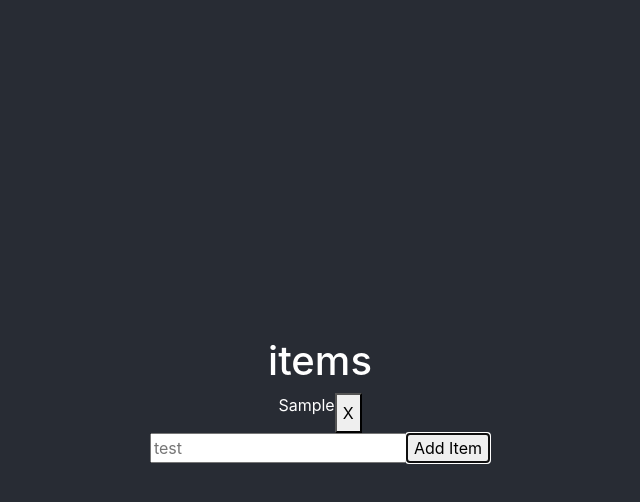
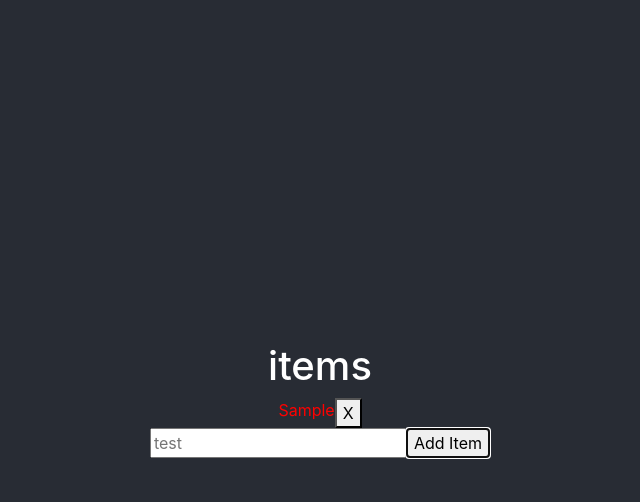
Before and after one commit to thedamian/todo-reactapp, a React (Create React App) app: page / in a window 1280 px wide. Both pictures are taken after typing "Sample" into the empty fields and a click on the button "Add Item". Shown: the top 502 px of the page, without its empty margins (320-960 px from the left). Built offline with nearby package versions, Linux system fonts and the light colour scheme.

Commit message:
updated code to try to see if item complete or not

```diff
--- a/src/Components/TodoItem.js
+++ b/src/Components/TodoItem.js
@@ -1,25 +1,33 @@
-import React from 'react'
+import React from "react";
 
 class TodoItem extends React.Component {
-  constructor(props){
-    super(props)
-    this.state = {
-
-    }
+  constructor(props) {
+    super(props);
+    this.state = {};
   }
 
-  render(){
-    return(
+  render() {
+    let todoItem = this.props.item;
+
+    function strikeItem() {
+      todoItem.completed = !todoItem.completed;
+      console.log(todoItem.completed);
+    }
+
+    return (
       <div className="row" id={this.props.id}>
-        {/* <input type="checkbox" checked={this.props.item.completed} onChange={this.props.onDelete.bind(this, this.props.item.id)}/>  */}
-        {/* <input type="checkbox" checked={this.props.item.completed} onChange={this.props.onDelete.bind(this, this.props.item)}/>  */}
-        {/* <input type="checkbox" checked={this.props.item.completed} onChange={this.item.completed = true}/>  */}
-        {/* <p style={this.props.item.completed ? {color: 'red'} : {color: 'white'}} onClick={this.props.item.completed = true}>{this.props.item.text}</p> */}
-        <p>{this.props.item.text}</p>
-        <button onClick={this.props.onDelete.bind(this, this.props.item.id)}>X</button>
+        <span
+          onClick={strikeItem}
+          style={{ color: todoItem.completed ? "green" : "red" }}
+        >
+          {todoItem.text}
+        </span>
+        <button onClick={this.props.onDelete.bind(this, this.props.item.id)}>
+          X
+        </button>
       </div>
-    )
+    );
   }
 }
 
-export default TodoItem
+export default TodoItem;
```
